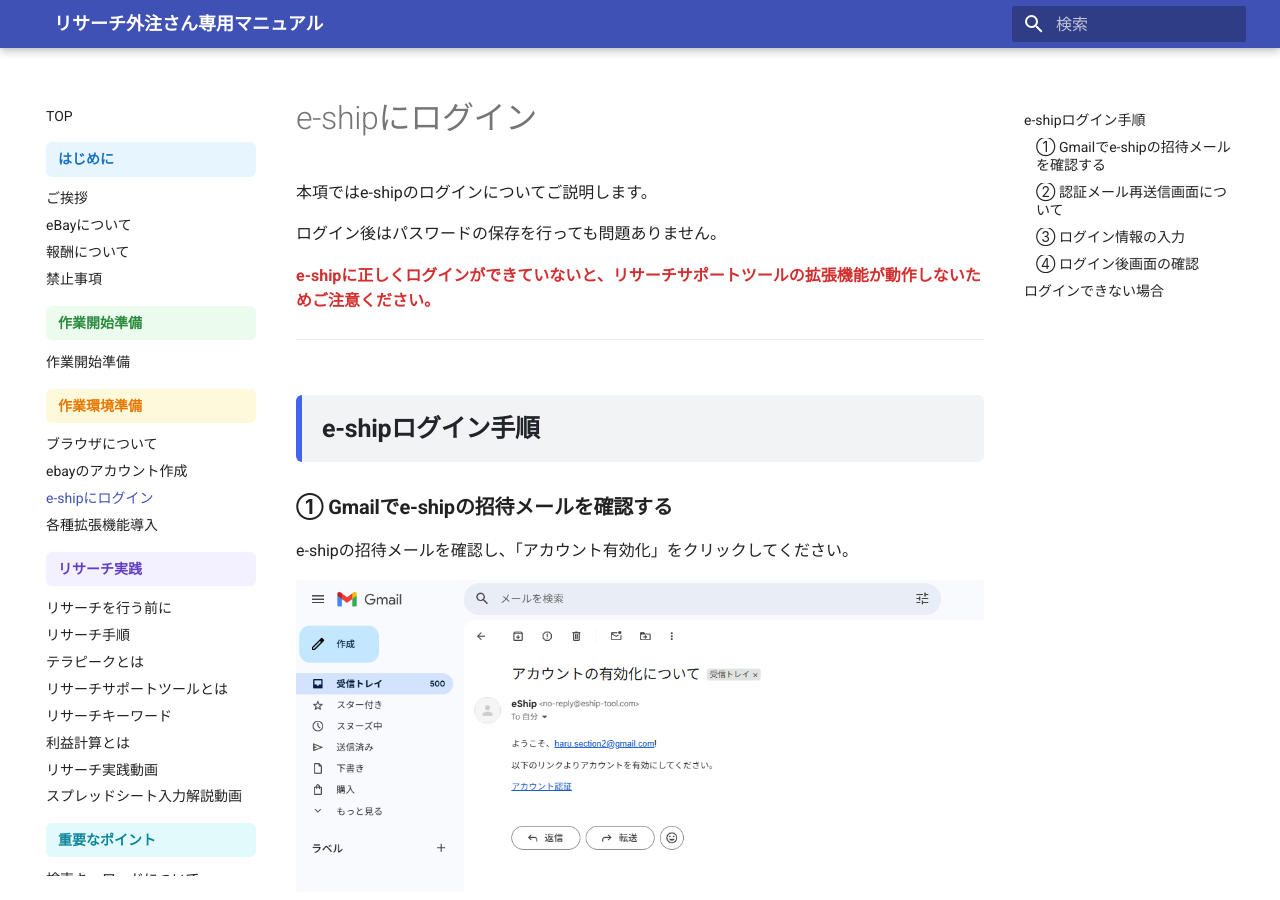
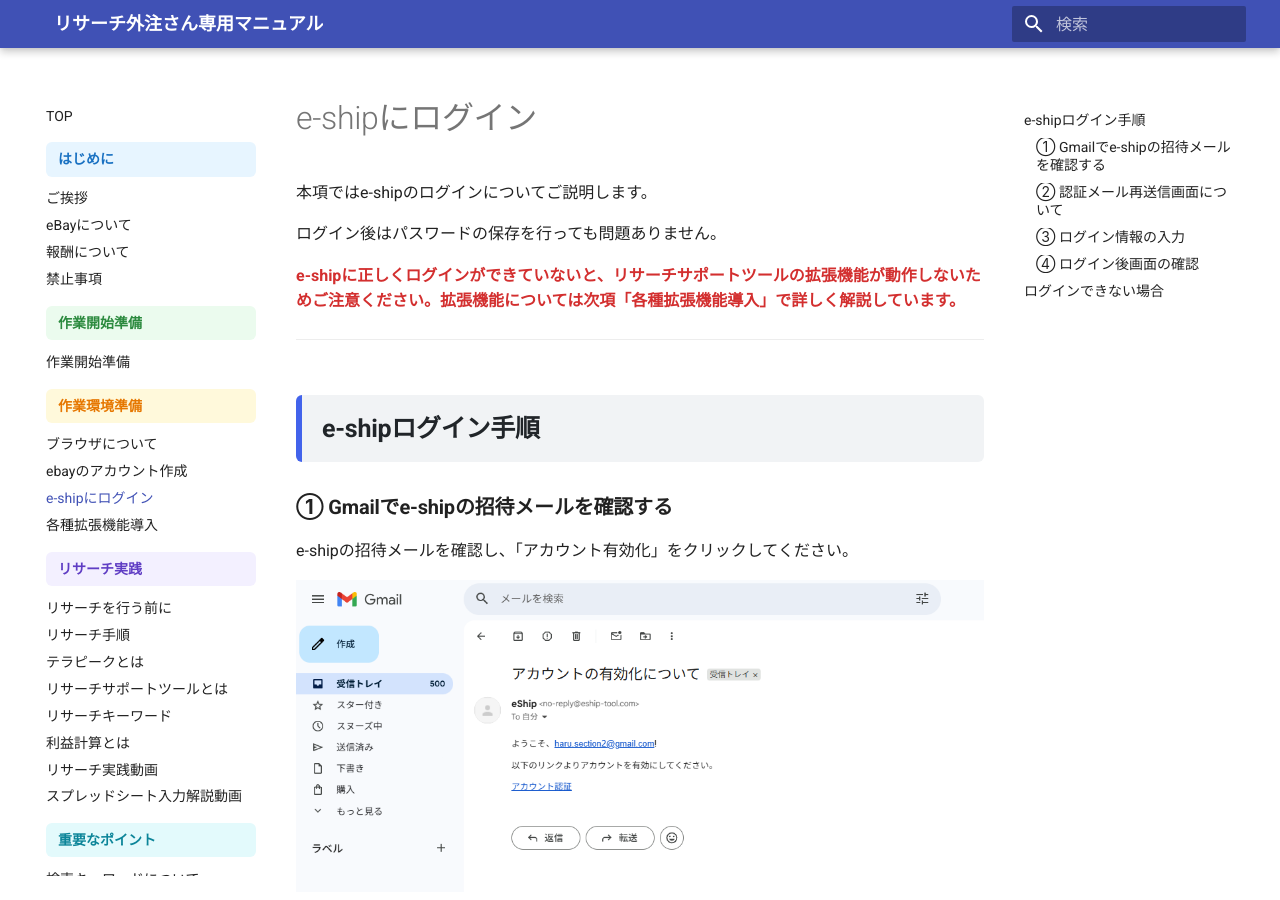
Before and after one commit to jun-hata/outsourcing-manual, an MkDocs documentation site: the page built from docs/env_eship_login.md, in a window 1280 px wide and 900 px high. Built offline with MkDocs 1.6.1 and Material for MkDocs 9.7.7, drawn with Linux system fonts in a browser that asks for light colours.

Commit message:
Update env_eship_login.md

```diff
--- a/docs/env_eship_login.md
+++ b/docs/env_eship_login.md
@@ -5,7 +5,7 @@
 ログイン後はパスワードの保存を行っても問題ありません。
 
 <span class="red-text">
-e-shipに正しくログインができていないと、リサーチサポートツールの拡張機能が動作しないためご注意ください。
+e-shipに正しくログインができていないと、リサーチサポートツールの拡張機能が動作しないためご注意ください。拡張機能については次項「各種拡張機能導入」で詳しく解説しています。
 </span>
 
 ---
```
